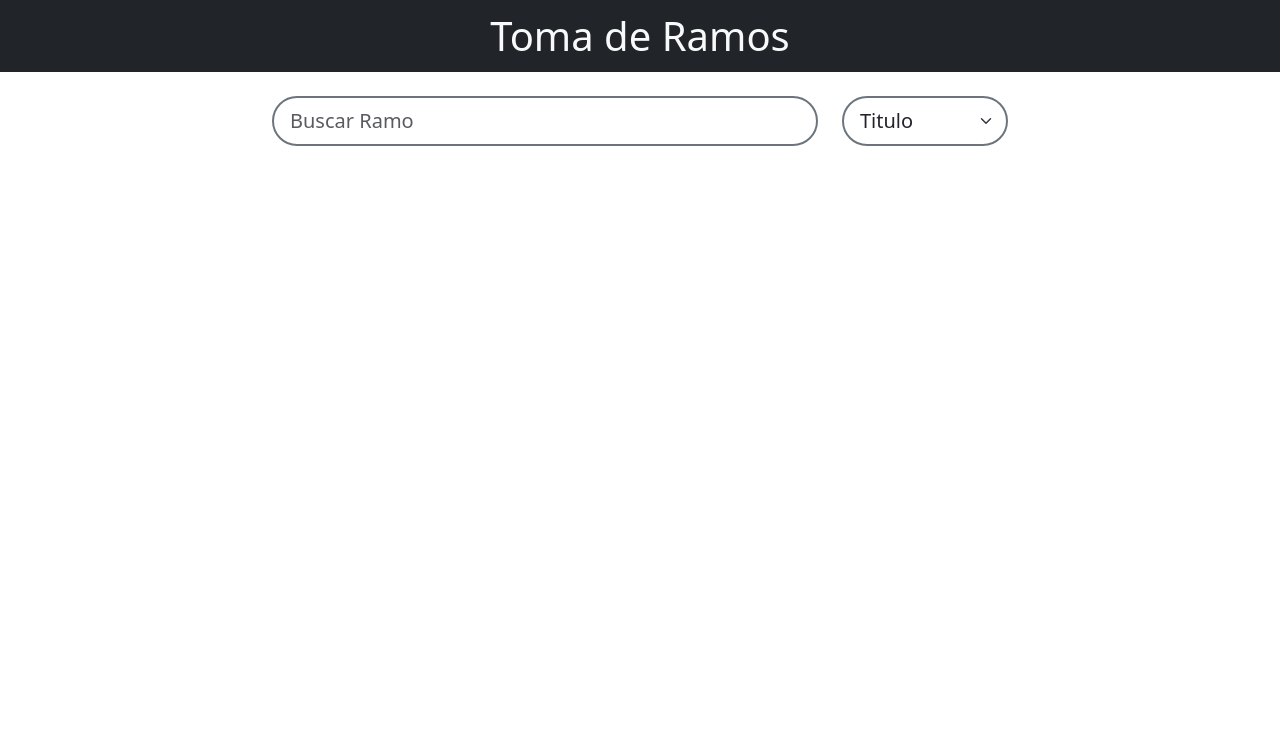
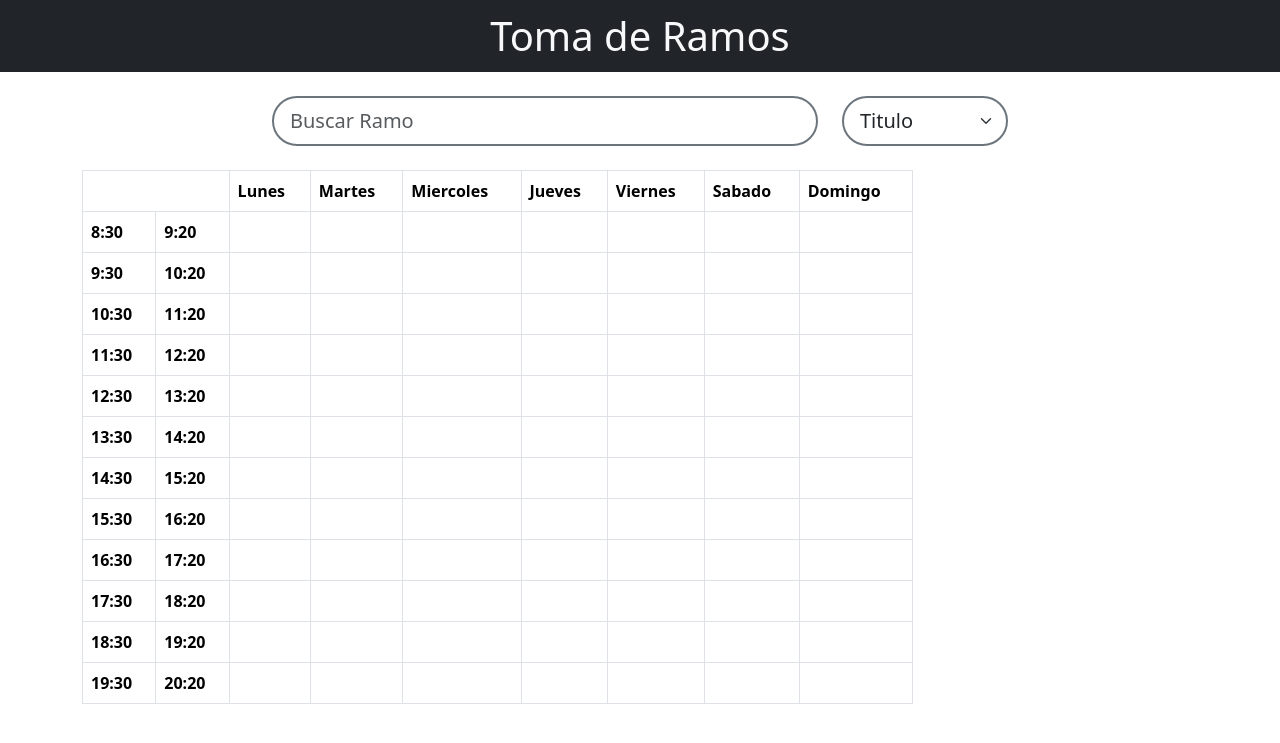
Before and after one commit to Terdmannsdorffer/IIS-Grupo-2, a Django app: page / in a window 1280 px wide. Shown: the top 743 px of the page. Run offline with Django 4.2, Linux system fonts and the light colour scheme; data comes from the database, SQL or seed files in the repository; lists and menus that the app fills with data are empty; some libraries are stand-ins or nearby versions.

Commit message:
Add table and list, list refreshing

```diff
--- a/mysite/polls/templates/polls/home.html
+++ b/mysite/polls/templates/polls/home.html
@@ -44,6 +44,35 @@
             </div>
         </div>
     </div>
+
+    <div class="container mt-4">
+        <div class="row justify-content-center">
+            <div class="col-12 col-md-9 table-responsive">
+                <table class="table table-bordered">
+                    <thead>
+                      <tr>
+                        <th scope="col" colspan="2"></th>
+                        <th scope="col">Lunes</th>
+                        <th scope="col">Martes</th>
+                        <th scope="col">Miercoles</th>
+                        <th scope="col">Jueves</th>
+                        <th scope="col">Viernes</th>
+                        <th scope="col">Sabado</th>
+                        <th scope="col">Domingo</th>
+                      </tr>
+                    </thead>
+                    <tbody id="horario">
+
+                    </tbody>
+                </table>
+            </div>
+            <div class="col-12 col-md-3">
+                <div id="ListaRamos" class="list-group" style="max-height: 100%; overflow-y: auto;">
+
+                </div>
+            </div>
+        </div>
+    </div>
     <script src="{% static 'js/index.js' %}"></script>
 </body>
 </html>
--- a/mysite/static/js/index.js
+++ b/mysite/static/js/index.js
@@ -28,12 +28,63 @@ fetch(URL_BASE+'/api/cursos')
     console.error(error);
   });
 
+let actualizar_lista = () => {
+  let contenedor = document.getElementById("ListaRamos");
+  contenedor.innerHTML = ""
+  ramosSelected.map(ele => {
+    // Variables con los datos a reemplazar
+    var ramo = ele.TITULO;
+    var profesor = ele.PROFESOR;
+    var nrc = ele.NRC;
+
+    // Crea un nuevo elemento <a>
+    var nuevoElemento = document.createElement("a");
+    nuevoElemento.href = "#";
+    nuevoElemento.className = "list-group-item list-group-item-action flex-column align-items-start custom-hover";
+
+    nuevoElemento.addEventListener("click", function() {
+      // Obtiene el valor del nrc del elemento
+      var nrcValue = nrc;
+      eliminar_ramo(nrc);
+  });
+
+    // Contenido HTML del nuevo elemento
+    nuevoElemento.innerHTML = `
+      <div class="d-flex w-100 justify-content-between">
+        <h5 class="mb-1">${ramo}</h5>
+        <small class="text-danger">
+          <svg xmlns="http://www.w3.org/2000/svg" width="16" height="16" fill="currentColor" class="bi bi-trash3" viewBox="0 0 16 16">
+            <path d="M6.5 1h3a.5.5 0 0 1 .5.5v1H6v-1a.5.5 0 0 1 .5-.5ZM11 2.5v-1A1.5 1.5 0 0 0 9.5 0h-3A1.5 1.5 0 0 0 5 1.5v1H2.506a.58.58 0 0 0-.01 0H1.5a.5.5 0 0 0 0 1h.538l.853 10.66A2 2 0 0 0 4.885 16h6.23a2 2 0 0 0 1.994-1.84l.853-10.66h.538a.5.5 0 0 0 0-1h-.995a.59.59 0 0 0-.01 0H11Zm1.958 1-.846 10.58a1 1 0 0 1-.997.92h-6.23a1 1 0 0 1-.997-.92L3.042 3.5h9.916Zm-7.487 1a.5.5 0 0 1 .528.47l.5 8.5a.5.5 0 0 1-.998.06L5 5.03a.5.5 0 0 1 .47-.53Zm5.058 0a.5.5 0 0 1 .47.53l-.5 8.5a.5.5 0 1 1-.998-.06l.5-8.5a.5.5 0 0 1 .528-.47ZM8 4.5a.5.5 0 0 1 .5.5v8.5a.5.5 0 0 1-1 0V5a.5.5 0 0 1 .5-.5Z"/>
+          </svg>
+      </small>
+      </div>
+      <p class="mb-1">Profesor: ${profesor}</p>
+      <small>NRC: ${nrc}</small>
+    `;
+
+    // Agrega el nuevo elemento al contenedor
+    contenedor.appendChild(nuevoElemento)
+
+  })
+
+}
+
+let eliminar_ramo = (nrcRamo) => {
+  console.log(nrcRamo)
+  console.log("Borrado")
+  ramosSelected = ramosSelected.filter(elemento => elemento.NRC !== nrcRamo);
+  actualizar_lista();
+  localStorage.setItem('ramosSelectedSave', JSON.stringify(ramosSelected));
+}
+
 let Agregar_ramo = (ramoSelect) => {
   // Aca debe estar la logica
   console.log("Elemento seleccionado: ", ramoSelect);
   ramosSelected.push(ramoSelect)
+  actualizar_lista();
   console.log(ramosSelected)
-  localStorage.setItem('ramosSeleccionados', JSON.stringify(ramosSelected));
+  localStorage.setItem('ramosSelectedSave', JSON.stringify(ramosSelected));
+
 }
 
 let busqueda = () => {
@@ -107,3 +158,25 @@ document.addEventListener("click", function(event) {
     document.querySelector(".search-results").style.display = "none";
   }
 });
+
+for (let i = 8; i < 20; i++) {
+  // Obtén una referencia al elemento tbody
+  let tabla = document.getElementById("horario");
+
+  // Crea un nuevo elemento <tr>
+  var nuevoFila = document.createElement("tr");
+
+  // Define el contenido HTML para la nueva fila
+  nuevoFila.innerHTML = '<th scope="row">'+ `${i}:30` +'</th>' +
+                      '<th scope="row">'+ `${i+1}:20` +'</th>' +
+                      '<td' + ` class="${i}:30-LUNES ${i+1}:20-LUNES"` +  '></td>' +
+                      '<td' + ` class="${i}:30-MARTES ${i+1}:20-MARTES"` +  '></td>' +
+                      '<td' + ` class="${i}:30-MIERCOLES ${i+1}:20-MIERCOLES"` +  '></td>' +
+                      '<td' + ` class="${i}:30-JUEVES ${i+1}:20-JUEVES"` +  '></td>' +
+                      '<td' + ` class="${i}:30-VIERNES ${i+1}:20-VIERNES"` +  '></td>' +
+                      '<td' + ` class="${i}:30-SABADO ${i+1}:20-SABADO"` +  '></td>' +
+                      '<td' + ` class="${i}:30-DOMINGO ${i+1}:20-DOMINGO"` +  '></td>';
+
+  // Agrega la nueva fila al tbody
+  tabla.appendChild(nuevoFila);
+}
```
